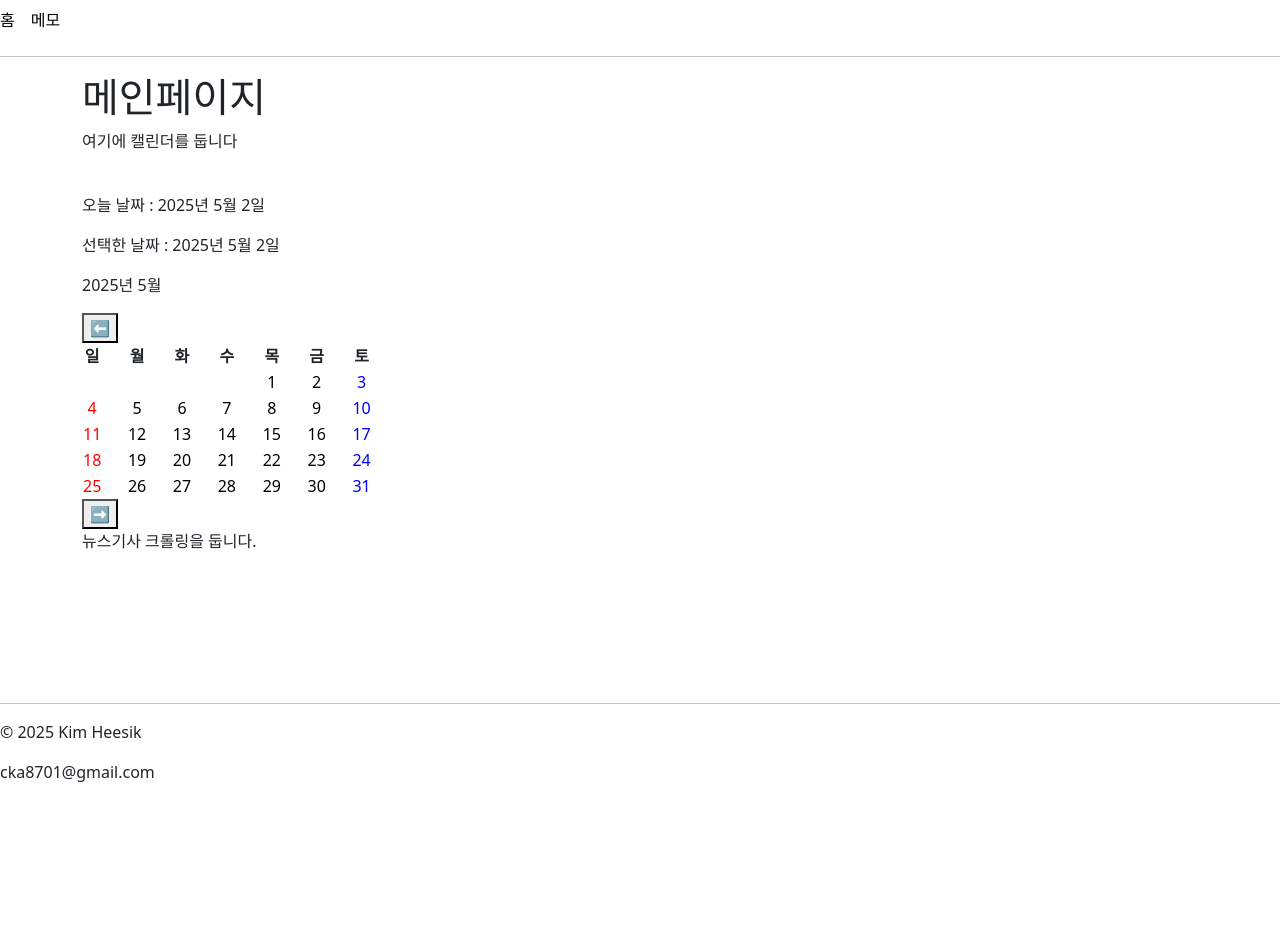
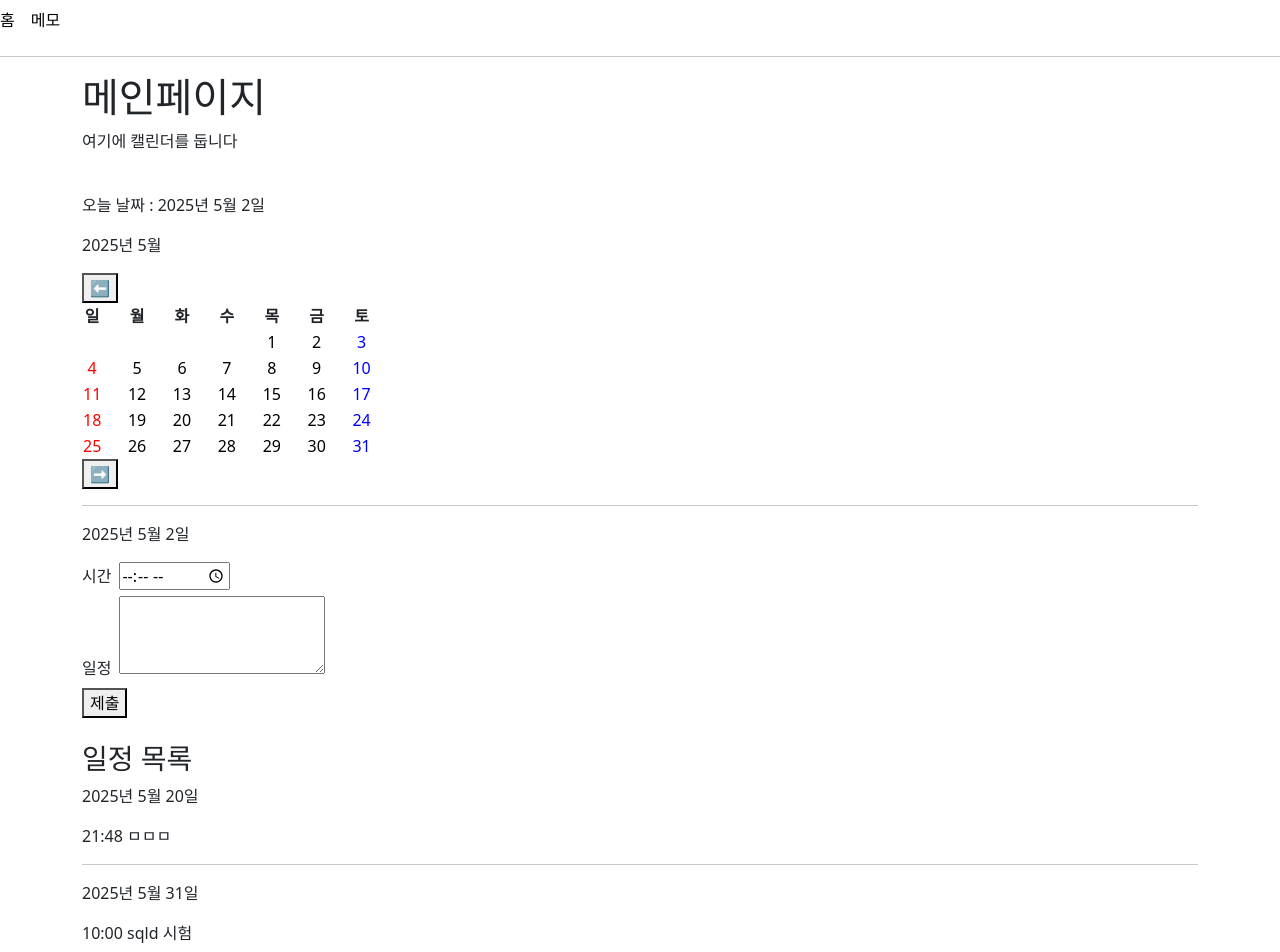
Before and after one commit to heesik03/Dongyang-FrontExam, a React (Vite) app in the folder Front-end/: page / in a window 1280 px wide. Shown: the top 952 px of the page. Before the commit the page ends 800 px from the top, so only its background shows below. Built offline with nearby package versions, Linux system fonts and the light colour scheme; data requests are answered from the project's data file.

Commit message:
일정 등록 추가

```diff
--- a/Front-end/db.json
+++ b/Front-end/db.json
@@ -1,5 +1,26 @@
 {
-  "schedules": [],
+  "schedules": [
+    {
+      "id": "b350",
+      "currentDay": {
+        "year": 2025,
+        "month": 5,
+        "day": 20
+      },
+      "time": "21:48",
+      "schedule": "ㅁㅁㅁ"
+    },
+    {
+      "id": "4a46",
+      "currentDay": {
+        "year": 2025,
+        "month": 5,
+        "day": 31
+      },
+      "time": "10:00",
+      "schedule": "sqld 시험"
+    }
+  ],
   "notes": [
     {
       "id": "9114",
@@ -16,18 +37,18 @@
       "timestamp": "2025. 5. 20. 오후 1:57:27"
     },
     {
-      "id": "2117",
-      "title": "테스트",
-      "content": "테스트 메모입니다",
-      "password": null,
-      "timestamp": "2025. 5. 20. 오후 2:56:17"
-    },
-    {
       "id": "ac88",
       "title": "비밀 메모",
       "content": "비밀스러운 메모",
       "password": "1234",
       "timestamp": "2025. 5. 20. 오후 2:57:20"
+    },
+    {
+      "id": "c3b4",
+      "title": "ㅁㅁㅁㅁ",
+      "content": "ㅁㅁㅁㅁ",
+      "password": null,
+      "timestamp": "2025. 5. 20. 오후 8:41:35"
     }
   ]
 }
--- a/Front-end/src/componets/layouts/Footer.jsx
+++ b/Front-end/src/componets/layouts/Footer.jsx
@@ -1,6 +1,6 @@
 const Footer = () => {
     return (
-        <footer className="fixed-bottom">
+        <footer>
             <hr />
             <p>&copy; 2025 Kim Heesik</p>
             <p>cka8701@gmail.com</p>
--- a/Front-end/src/componets/note/NoteArticleArea.jsx
+++ b/Front-end/src/componets/note/NoteArticleArea.jsx
@@ -1,10 +1,10 @@
 const NoteArticleArea = ({title, timestamp, content}) => {
     return (
-        <section>
+        <article>
             <p>제목 : {title} </p>
             <p>작성일 : {timestamp} </p>
             <p>{content}</p>
-        </section>
+        </article>
     )
 }
 
--- a/Front-end/src/pages/Home.jsx
+++ b/Front-end/src/pages/Home.jsx
@@ -1,4 +1,5 @@
-import { useState } from "react";
+import { useState, useEffect } from "react";
+import axios from "axios";
 import CalendarBody from "../componets/CalendarBody";
 
 function Home() {
@@ -7,9 +8,13 @@ function Home() {
         year : now.getFullYear(),
         month : now.getMonth()+1,
         day : now.getDate()
-    })
-    const [ firstWeek, setFirstWeek ] = useState(new Date(currentDay.year, currentDay.month-1, 1).getDay()) // 첫날의 요일
-    const [ lastDay, setLastDay ] = useState(new Date(currentDay.year, currentDay.month, 0).getDate()) // 선택한 월의 말일
+    });
+    const [ firstWeek, setFirstWeek ] = useState(new Date(currentDay.year, currentDay.month-1, 1).getDay()); // 첫날의 요일
+    const [ lastDay, setLastDay ] = useState(new Date(currentDay.year, currentDay.month, 0).getDate()); // 선택한 월의 말일
+    const [ time, setTime ] = useState(""); // 일정의 시간
+    const [ schedule, setSchedule] = useState(""); // 일정의 내용
+    const [ scheduleList, setScheduleList] = useState([]);
+
     const weekList = ['일', '월', '화', '수', '목', '금', '토'];
 
     const changeCurrentMonth = move => {
@@ -29,6 +34,36 @@ function Home() {
         setLastDay(new Date(year, month, 0).getDate())
     }
 
+    const getScheduleList = async() => {
+        try {
+            const scheduleData = await axios.get('http://localhost:3000/schedules');
+            setScheduleList(scheduleData.data);
+        } catch (error) {
+            console.error(`getScheduleList Error : ${error}`);
+            alert("사이트 오류로 일정 불러오기에 실패했습니다.");
+        }
+    }
+
+    const onSubmitSchedule = async(e) => {
+        e.preventDefault();
+        try {
+            await axios.post('http://localhost:3000/schedules', {
+                currentDay,
+                time,
+                schedule
+            })
+            setTime("")
+            setSchedule("")
+        } catch (error) {
+            console.error(`onSubmitSchedule Error : ${error}`);
+            alert("사이트 오류로 일정 작성에 실패했습니다.");
+        }
+    }
+
+    useEffect(() => {
+        getScheduleList();
+    }, [])
+
     return (
         <main className="container">
             <h1>메인페이지</h1>
@@ -37,7 +72,6 @@ function Home() {
                 <br />
 
                 <p>{`오늘 날짜 : ${now.getFullYear()}년 ${now.getMonth()+1}월 ${now.getDate()}일`}</p>
-                <p>{`선택한 날짜 : ${currentDay.year}년 ${currentDay.month}월 ${currentDay.day}일`}</p>
                 <p>{`${currentDay.year}년 ${currentDay.month}월`}</p>
 
                 <button type="button" onClick={() => changeCurrentMonth(true)}>⬅️</button>
@@ -58,6 +92,49 @@ function Home() {
                     />
                 </table>
                 <button type="button" onClick={() => changeCurrentMonth(false)}>➡️</button>
+                <br />
+                <hr />
+                <form onSubmit={(e) => onSubmitSchedule(e)}>
+                    <p>{`${currentDay.year}년 ${currentDay.month}월 ${currentDay.day}일`}</p>
+
+                    <label className="form-label"
+                        htmlFor="schedule-time">
+                        시간
+                    </label>
+                    <input className="ms-2"
+                        type="time"
+                        id="schedule-time"
+                        value={time}
+                        onChange={(e) => setTime(e.target.value)} />
+                    <br />
+
+                    <label className="form-label"
+                        htmlFor="schedule">
+                        일정
+                    </label>
+                    <textarea className="ms-2"
+                        id="schedule"
+                        rows="3"
+                        value={schedule}
+                        onChange={(e) => setSchedule(e.target.value)} />
+                    <br />
+
+                    <button type="submit">제출</button>
+                </form>
+                <br />
+
+                <h3>일정 목록</h3>
+                <ul>
+                {
+                    scheduleList.map(item => (
+                        <li key={item.id}>
+                            <p>{`${item.currentDay.year}년 ${item.currentDay.month}월 ${item.currentDay.day}일`}</p>
+                            <p>{item.time} {item.schedule}</p>
+                            <hr />
+                        </li>
+                    ))
+                }
+                </ul>
             </section>
             <section>
                 <p>뉴스기사 크롤링을 둡니다.</p>
--- a/Front-end/src/pages/NoteWrite.jsx
+++ b/Front-end/src/pages/NoteWrite.jsx
@@ -34,6 +34,7 @@ function NoteWrite() {
 
     return (
         <main className="container">
+            <form onSubmit={onSubmitNote}>
                 <label className="form-label"
                     htmlFor="note-title">
                     제목
@@ -70,10 +71,10 @@ function NoteWrite() {
                 }
 
                 <button className="btn btn-primary"
-                type="submit"
-                onClick={onSubmitNote} >
+                    type="submit" >
                     제출
                 </button>
+            </form>
         </main>
     )
 }
```
Lines whose indentation alone changed are shown as unchanged.
